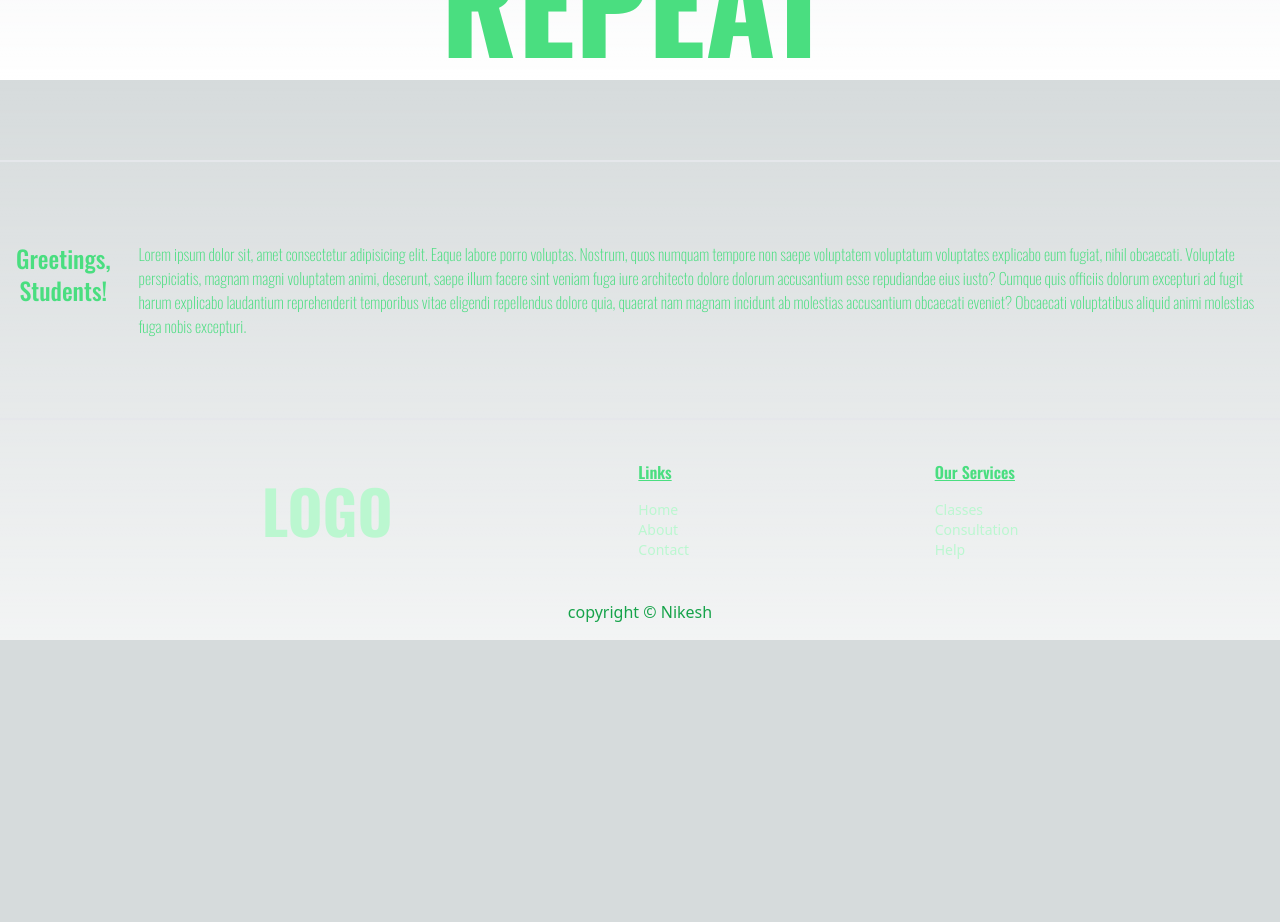
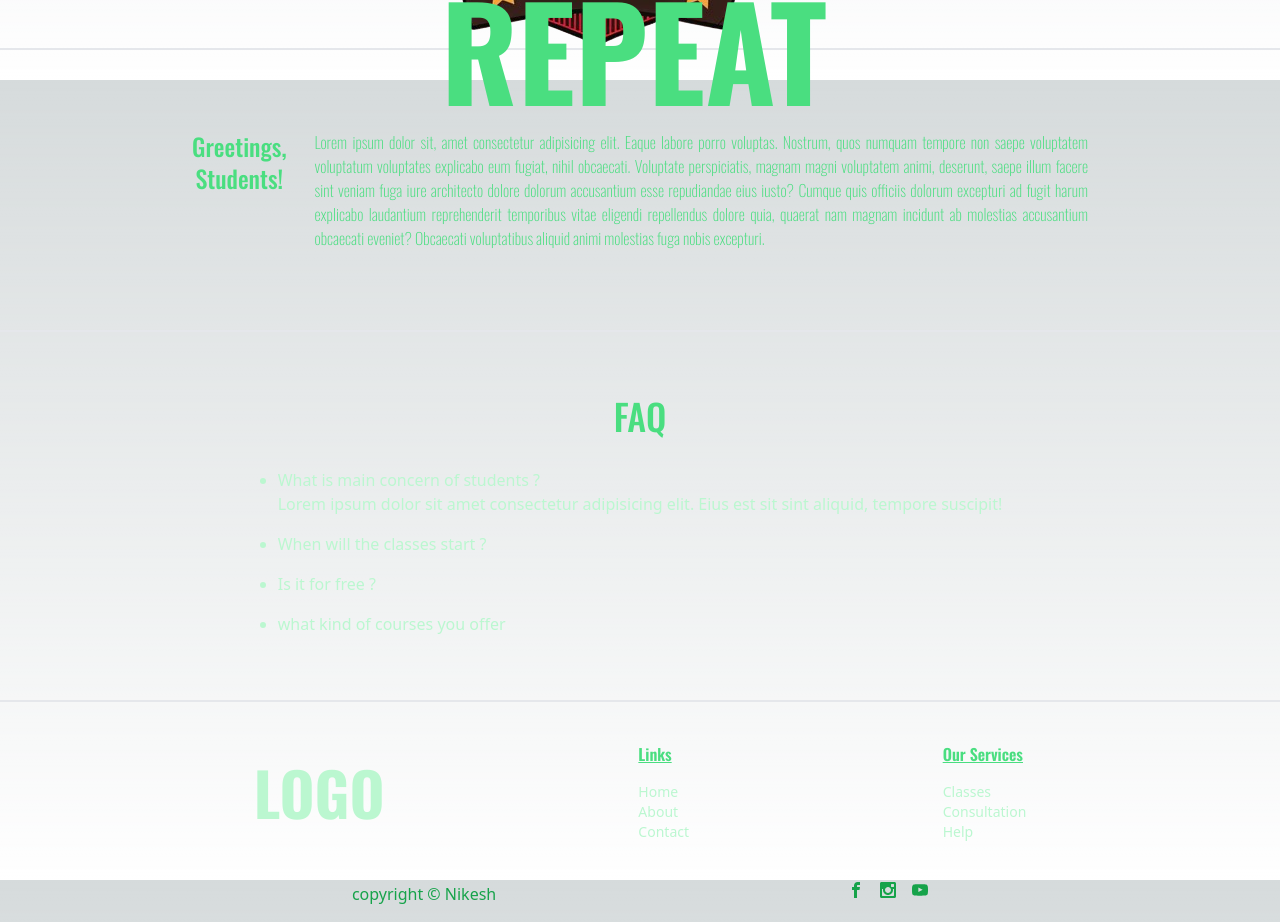
Before and after one commit to madansunuwar1/E-LEARNING, a Next.js app: page / in a window 1280 px wide. Shown: the part 720-1642 px from the top of the page. Before the commit the page ends 1360 px from the top, so only its background shows below. Built offline with nearby package versions, Linux system fonts and the light colour scheme.

Commit message:
"faq design added"

```diff
--- a/package.json
+++ b/package.json
@@ -9,9 +9,10 @@
     "lint": "next lint"
   },
   "dependencies": {
+    "next": "14.1.0",
     "react": "^18",
     "react-dom": "^18",
-    "next": "14.1.0"
+    "react-icons": "^5.0.1"
   },
   "devDependencies": {
     "autoprefixer": "^10.0.1",
--- a/src/app/page.jsx
+++ b/src/app/page.jsx
@@ -3,8 +3,8 @@ import Image from "next/image";
 export default function Home() {
   return (
     <>
-      <div className="text-black border-b-2 pb-64 font-Oswald">
-        <div className="h-[30vh] md:h-[60vh] bg-contain flex justify-center mt-12">
+      <div className="text-black border-b-2 font-Oswald flex flex-col py-24 sm:px-8 md:px-12 lg:px-20 xl:px-48">
+        <div className="h-[30vh] md:h-[60vh] bg-contain flex justify-center">
           <div className="text-6xl md:text-9xl text-white font-bold">
             <div className="relative font-Lora">
               <div className="flex gap-9 text-center">
@@ -21,10 +21,31 @@ export default function Home() {
             </div>
           </div>
         </div>
+        <button className="text-green-400 mt-56 border mx-auto px-5 py-2 text-xl font-semibold hover:bg-white hover:text-black md:hidden">Take test</button>
       </div>
-      <div className="px-4 py-20 flex gap-7 border-b-2">
+      <div className="py-20 flex gap-7 border-b-2 px-4 sm:px-8 md:px-12 lg:px-20 xl:px-48">
         <h1 className="text-green-400 text-2xl font-[500] text-center font-Oswald">Greetings, Students!</h1>
-        <p className="text-green-400 font-Oswald font-extralight text-md">Lorem ipsum dolor sit, amet consectetur adipisicing elit. Eaque labore porro voluptas. Nostrum, quos numquam tempore non saepe voluptatem voluptatum voluptates explicabo eum fugiat, nihil obcaecati. Voluptate perspiciatis, magnam magni voluptatem animi, deserunt, saepe illum facere sint veniam fuga iure architecto dolore dolorum accusantium esse repudiandae eius iusto? Cumque quis officiis dolorum excepturi ad fugit harum explicabo laudantium reprehenderit temporibus vitae eligendi repellendus dolore quia, quaerat nam magnam incidunt ab molestias accusantium obcaecati eveniet? Obcaecati voluptatibus aliquid animi molestias fuga nobis excepturi.</p>
+        <p className="text-green-400 font-Oswald font-extralight text-md text-justify">Lorem ipsum dolor sit, amet consectetur adipisicing elit. Eaque labore porro voluptas. Nostrum, quos numquam tempore non saepe voluptatem voluptatum voluptates explicabo eum fugiat, nihil obcaecati. Voluptate perspiciatis, magnam magni voluptatem animi, deserunt, saepe illum facere sint veniam fuga iure architecto dolore dolorum accusantium esse repudiandae eius iusto? Cumque quis officiis dolorum excepturi ad fugit harum explicabo laudantium reprehenderit temporibus vitae eligendi repellendus dolore quia, quaerat nam magnam incidunt ab molestias accusantium obcaecati eveniet? Obcaecati voluptatibus aliquid animi molestias fuga nobis excepturi.</p>
+      </div>
+      <div className="py-16 gap-7 border-b-2 px-4 sm:px-8 md:px-12 lg:px-20 xl:px-48">
+        <h1 className="text-green-400 text-4xl font-[500] text-center font-Oswald">FAQ</h1>
+        <div className="flex justify-center">
+          <ul className="text-green-200 mt-8 flex flex-col gap-4 list-disc">
+            <li>
+              What is main concern of students ?
+              <p className=" before:'->'">Lorem ipsum dolor sit amet consectetur adipisicing elit. Eius est sit sint aliquid, tempore suscipit!</p>
+            </li>
+            <li>
+              When will the classes start ?
+            </li>
+            <li>
+              Is it for free ?
+            </li>
+            <li>
+              what kind of courses you offer
+            </li>
+          </ul>
+        </div>
       </div>
     </>
   );
--- a/src/components/Footer.jsx
+++ b/src/components/Footer.jsx
@@ -1,16 +1,20 @@
 import Link from 'next/link'
 import React from 'react'
+import{
+  ImFacebook,
+  ImInstagram,ImYoutube
+} from 'react-icons/im'
 
 const Footer = () => {
   return (
     <>
-    <div className='flex justify-evenly px-4 py-10'>
+      <div className='flex justify-evenly py-10 '>
         <div className='flex items-center font-Oswald font-bold text-6xl text-green-200'>
           LOGO
         </div>
         <div className='flex flex-col'>
           <h1 className='mb-4 text-green-400 underline font-Oswald font-semibold text-md'>Links</h1>
-            <div className='flex flex-col text-sm text-green-200'>
+          <div className='flex flex-col text-sm text-green-200 font-extralight'>
             <Link href={'/'}>Home</Link>
             <Link href={'/'}>About</Link>
             <Link href={'/'}>Contact</Link>
@@ -25,8 +29,23 @@ const Footer = () => {
           </div>
         </div>
       </div>
-    <div className='text-center text-green-600 pb-4'>
+      <div className='flex pb-4 justify-evenly'>
+        <div className='text-center text-green-600'>
         copyright &copy; Nikesh
+        </div>
+        <div className='text-green-600'>
+          <ul className='flex gap-x-4'>
+            <li>
+              <a herf="http://www.facebook.com" target='_blank'><ImFacebook /></a>
+            </li>
+            <li>
+              <a herf="http://www.instagram.com" target='_blank'><ImInstagram /></a>
+            </li>
+            <li>
+              <a herf="http://www.youtube.com" target='_blank'><ImYoutube /></a>
+            </li>
+          </ul>
+        </div>
       </div>
     </>
   )
```
Also changed, not shown: 1 other file (tests, documents, lock files or other folders). Lines whose indentation alone changed are shown as unchanged.
